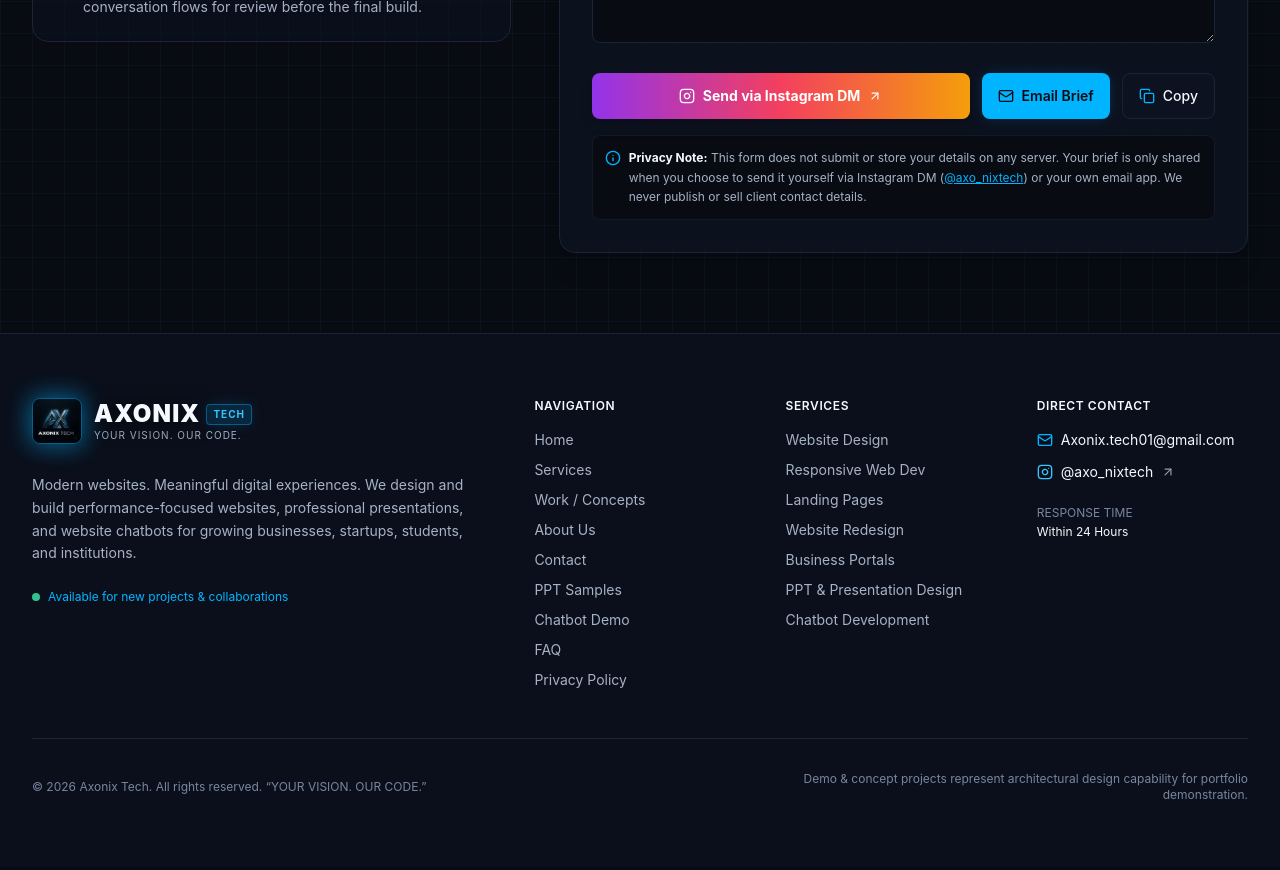
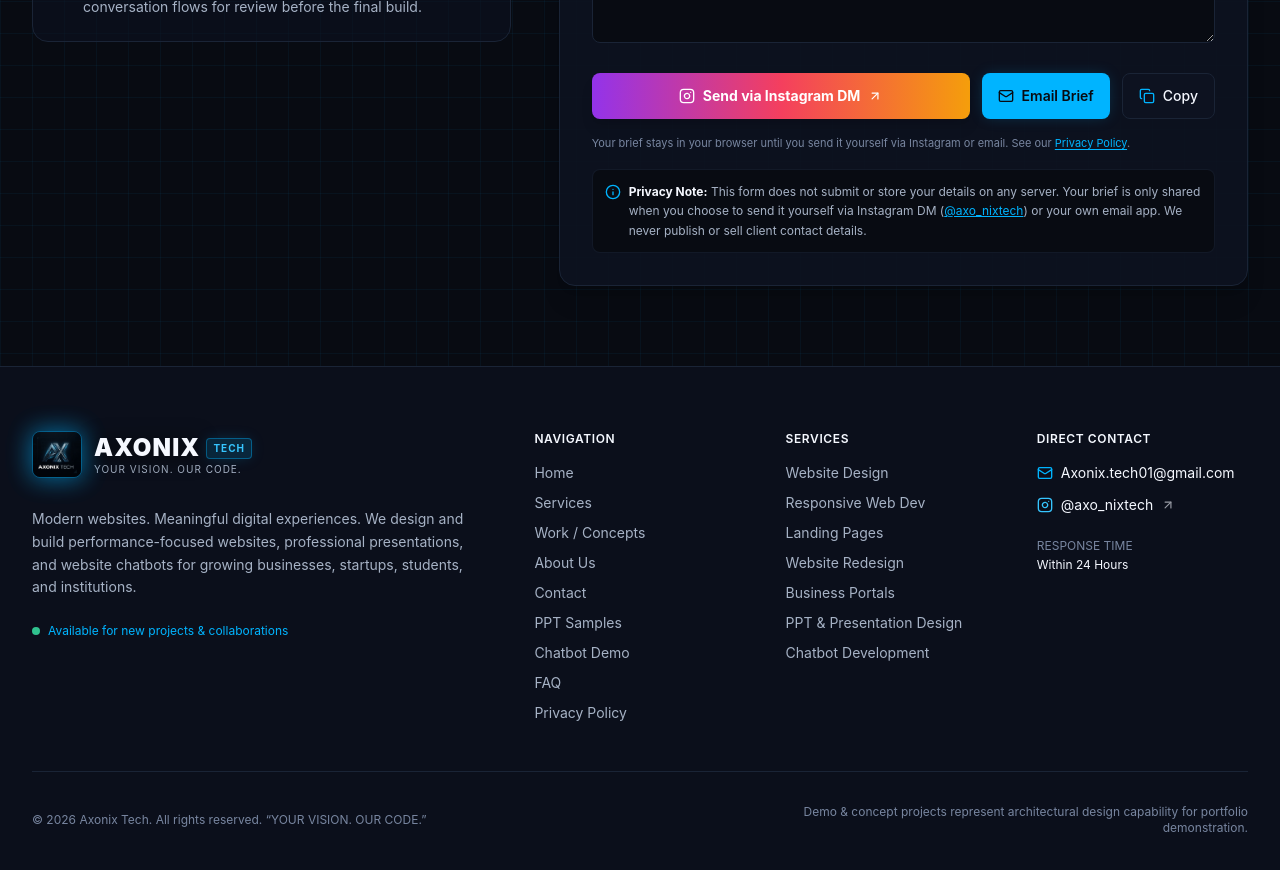
Before and after one commit to axonixtech01-cpu/axonix-tech, a Next.js app: page /contact in a window 1280 px wide. Shown: the part 960-1830 px from the top of the page. Built offline with nearby package versions, Linux system fonts and the light colour scheme; no server answers.

Commit message:
Update ContactForm.tsx

```diff
--- a/components/ContactForm.tsx
+++ b/components/ContactForm.tsx
@@ -1,8 +1,9 @@
 'use client';
 
 import React, { useEffect, useState } from 'react';
+import Link from 'next/link';
 import { Mail, Copy, Check, Send, AlertCircle, Info, Instagram, ArrowUpRight, BadgePercent } from 'lucide-react';
-import { DISCOUNT_CODE } from '@/lib/site';
+import { DISCOUNT_CODE, trackEvent } from '@/lib/site';
 
 interface FormData {
   fullName: string;
@@ -139,6 +140,7 @@ Target: @axo_nixtech / Axonix.tech01@gmail.com`;
   const handleInstagramDM = (e: React.FormEvent) => {
     e.preventDefault();
     if (validate()) {
+      trackEvent(formData.wantsDiscount ? 'contact-brief-instagram-discount' : 'contact-brief-instagram');
       const brief = getBriefText();
       navigator.clipboard.writeText(brief).then(() => {
         setDmTriggered(true);
@@ -152,6 +154,7 @@ Target: @axo_nixtech / Axonix.tech01@gmail.com`;
   const handleLaunchEmail = (e: React.FormEvent) => {
     e.preventDefault();
     if (validate()) {
+      trackEvent(formData.wantsDiscount ? 'contact-brief-email-discount' : 'contact-brief-email');
       const subject = encodeURIComponent(
         `[Project Inquiry]${formData.wantsDiscount ? ` [${DISCOUNT_CODE}]` : ''} ${formData.projectType} — ${formData.fullName} ${
           formData.businessName ? `(${formData.businessName})` : ''
@@ -165,6 +168,7 @@ Target: @axo_nixtech / Axonix.tech01@gmail.com`;
 
   const handleCopyBrief = () => {
     if (validate()) {
+      trackEvent('contact-brief-copy');
       navigator.clipboard.writeText(getBriefText()).then(() => {
         setCopied(true);
         setTimeout(() => setCopied(false), 3000);
@@ -418,6 +422,14 @@ Target: @axo_nixtech / Axonix.tech01@gmail.com`;
           </button>
         </div>
 
+        <p className="text-[11px] leading-relaxed text-axon-dim">
+          Your brief stays in your browser until you send it yourself via Instagram or email. See our{' '}
+          <Link href="/privacy" className="text-axon-blue underline underline-offset-2 hover:text-axon-accent">
+            Privacy Policy
+          </Link>
+          .
+        </p>
+
         {/* Feedback for Instagram DM click */}
         {dmTriggered && (
           <div className="mt-2 rounded-lg bg-emerald-500/10 border border-emerald-500/30 p-3 text-xs text-emerald-300 flex items-start gap-2">
@@ -438,6 +450,7 @@ Target: @axo_nixtech / Axonix.tech01@gmail.com`;
           </div>
         )}
 
+
         {/* Privacy Callout */}
         <div className="mt-4 flex items-start gap-2 rounded-lg bg-axon-bg p-3 border border-axon-border/60 text-xs text-axon-muted">
           <Info className="h-4 w-4 text-axon-blue shrink-0 mt-0.5" />
```
